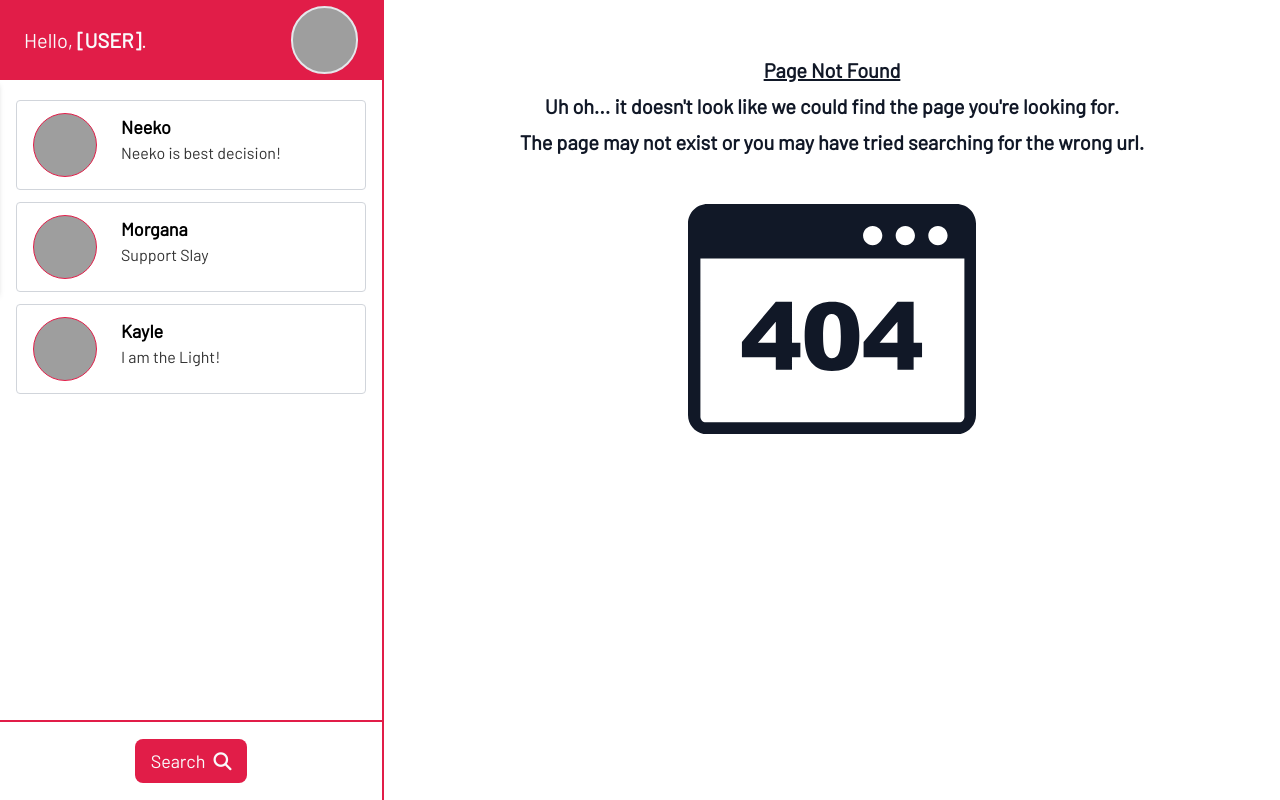
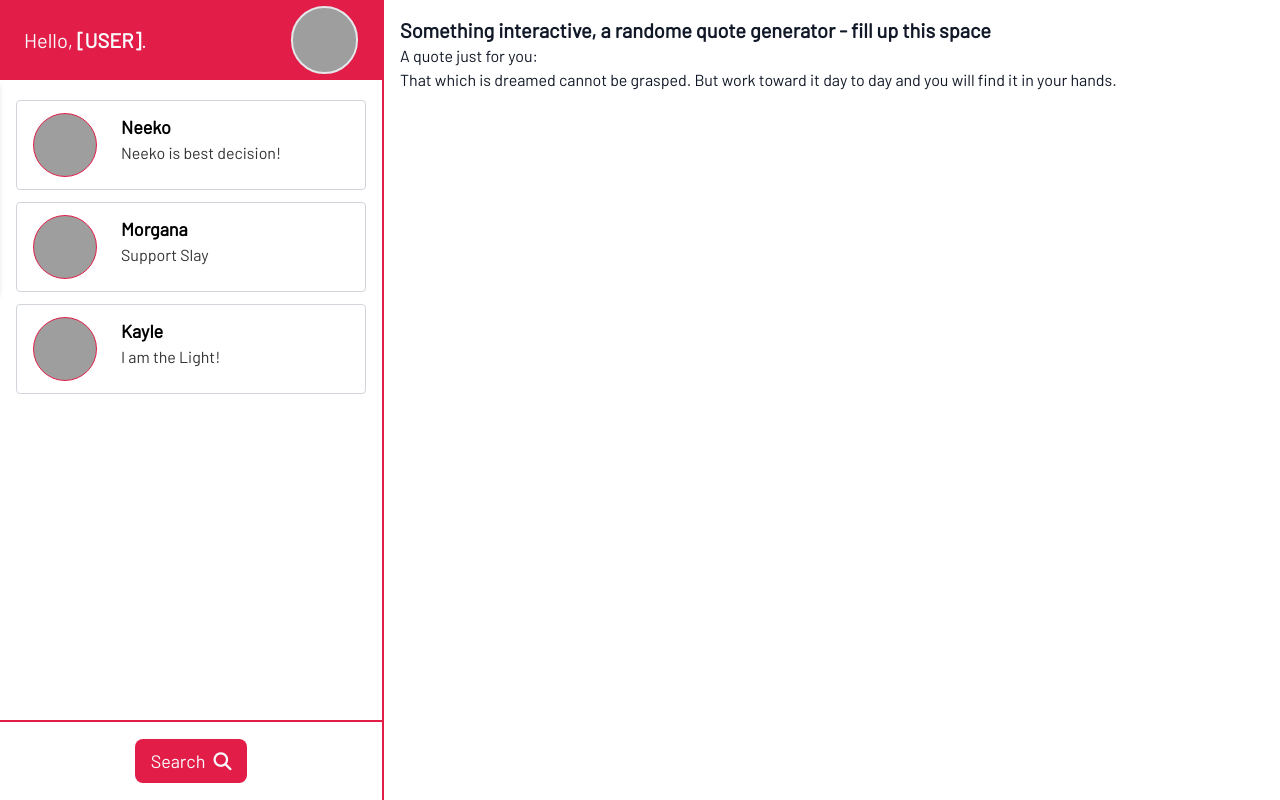
Before and after one commit to brajpatel/messaging-app, a React (Vite) app: page /feed in a window 1280 px wide. Built offline with nearby package versions, Linux system fonts and the light colour scheme; grey boxes are pictures that could not be loaded.

Commit message:
Redirect user to login or feed page

```diff
--- a/src/App.jsx
+++ b/src/App.jsx
@@ -1,6 +1,7 @@
 import './App.css';
 import { useState, useEffect } from 'react';
 import { BrowserRouter, Routes, Route, Navigate } from 'react-router-dom';
+import RedirectToFeed from './components/RedirectToFeed';
 import Login from './components/Login';
 import SignUp from './components/SignUp';
 import Sidebar from './components/Sidebar';
@@ -47,13 +48,15 @@ function App() {
         <Routes>
           {!user ? (
             <>
+              <Route path='/' element={ <Navigate to='/login' /> }/>
               <Route path='/login' element={ <Login handleTheme={handleTheme}/> }/>
               <Route path='/sign-up' element={ <SignUp handleTheme={handleTheme}/> }/>
               <Route path='*' element={<Navigate to="/login"/>}/>
             </>
           ) : (
             <>
-              <Route path='/' element={ <Feed/> }/>
+              <Route path='/' element={ <Navigate to='/feed' /> }/>
+              <Route path='/feed' element={ <Feed/> }/>
               <Route path='/username' element={ <Profile/> }/>
               <Route path='/username/edit' element={ <ProfileEdit/> }/>
               <Route path='/search' element={ <SearchPage/> }/>
```
